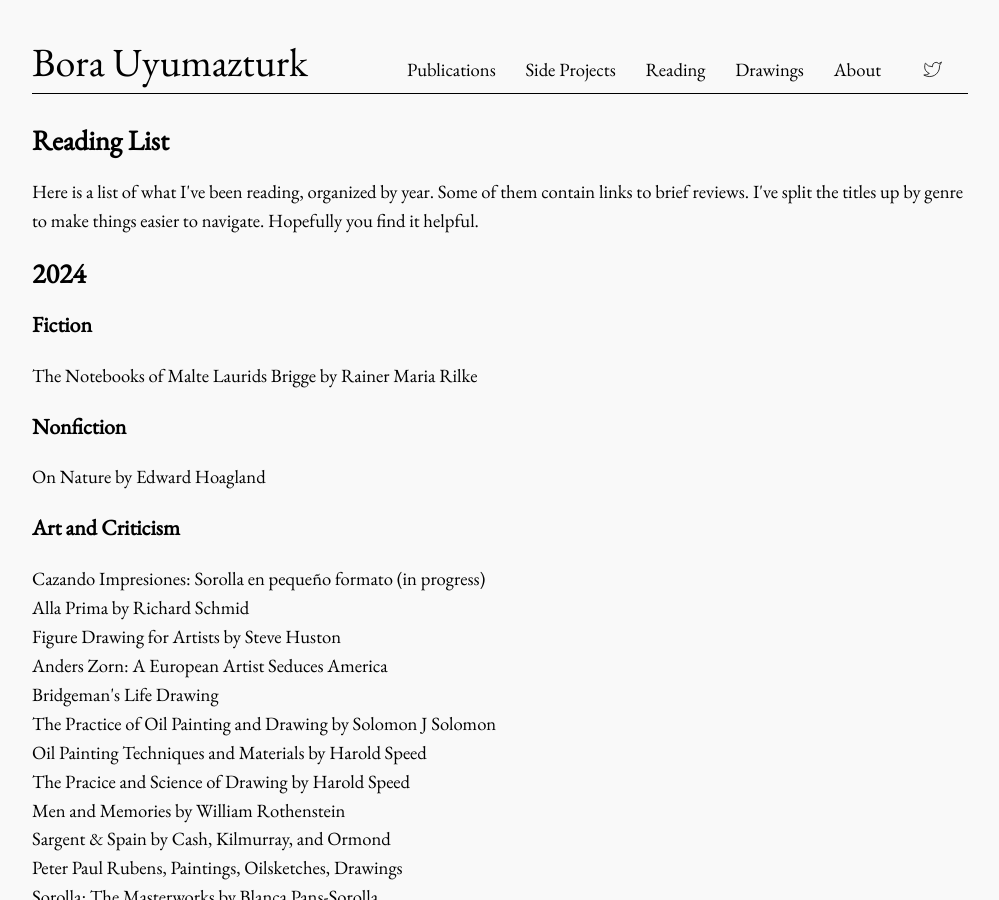
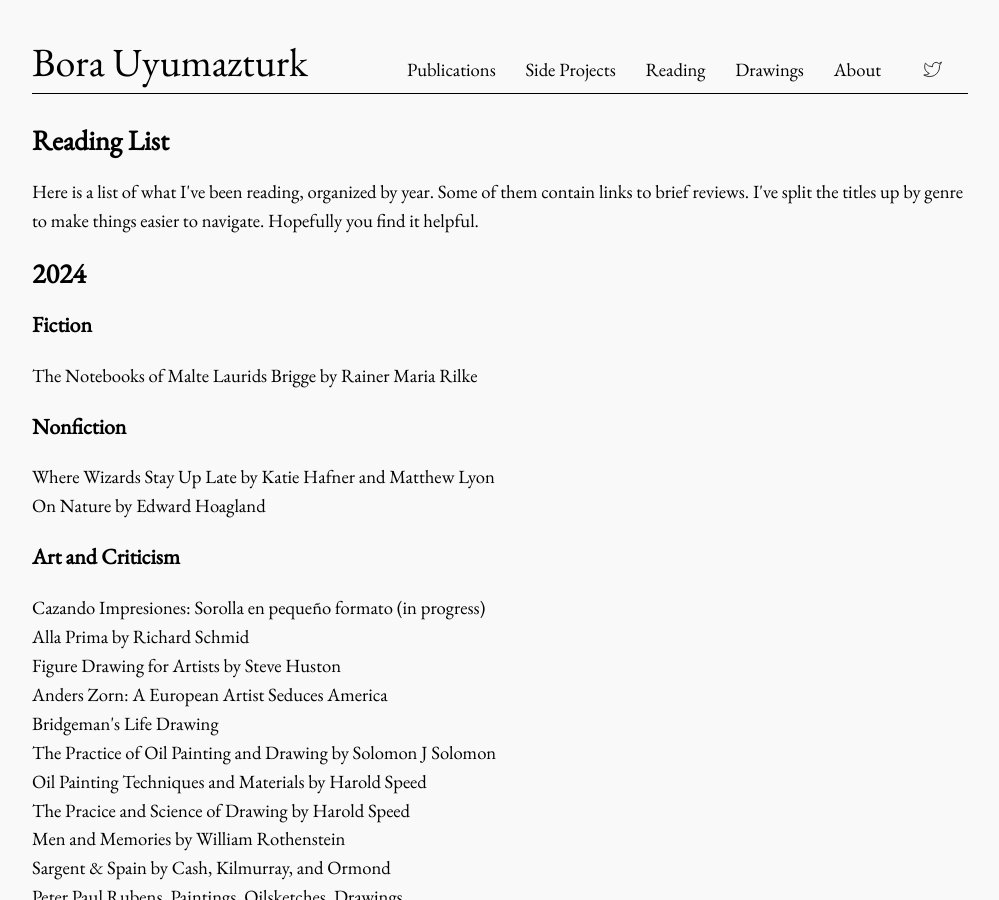
Before and after one commit to bora-uyumazturk/bora-uyumazturk.github.io, a Jekyll site: the page built from reading.html, in a window 1280 px wide and 900 px high. Shown: the whole window, without its empty margins (140-1139 px from the left). Built offline with Jekyll 4.4.1, drawn with Linux system fonts in a browser that asks for light colours.

Commit message:
Update reading.html

```diff
--- a/reading.html
+++ b/reading.html
@@ -20,6 +20,7 @@ title: Reading
 
   <h3>Nonfiction</h3>
 
+  Where Wizards Stay Up Late by Katie Hafner and Matthew Lyon <br>
   On Nature by Edward Hoagland
 
   <h3>Art and Criticism</h3>
```
